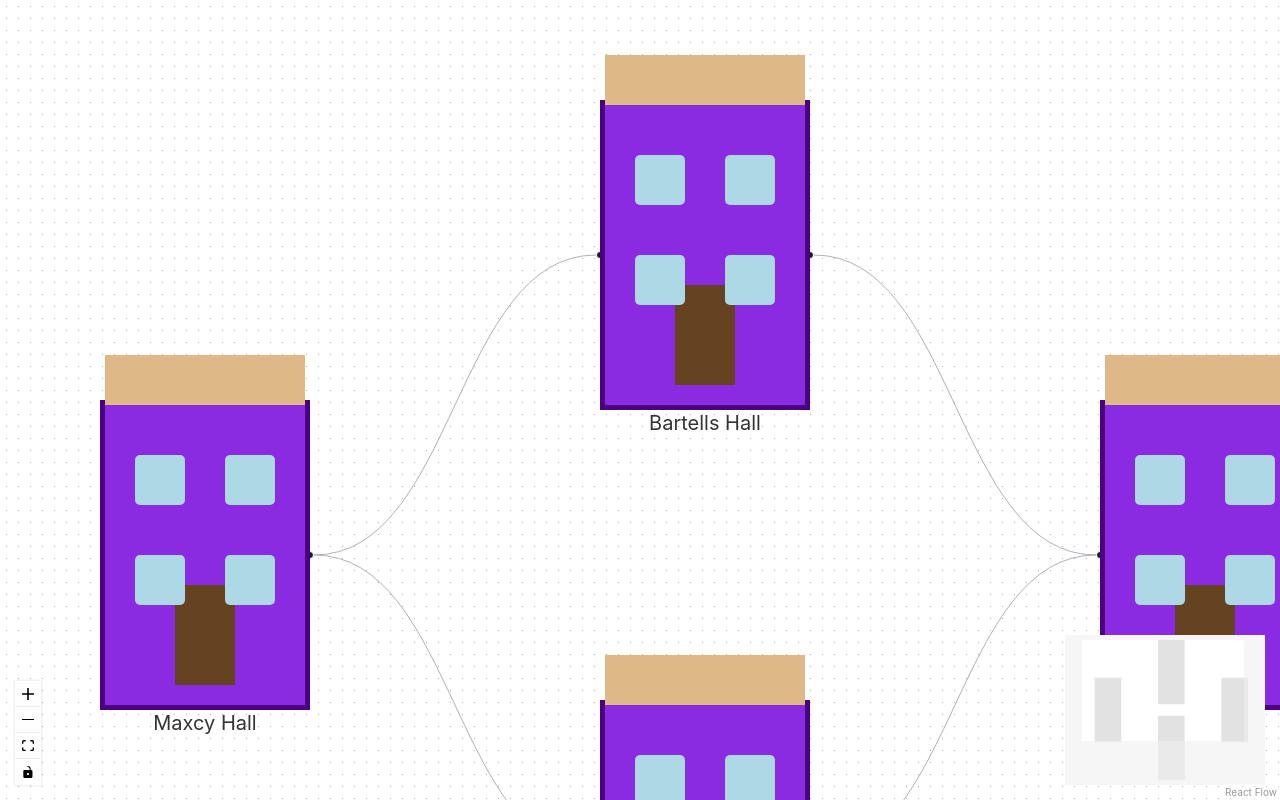
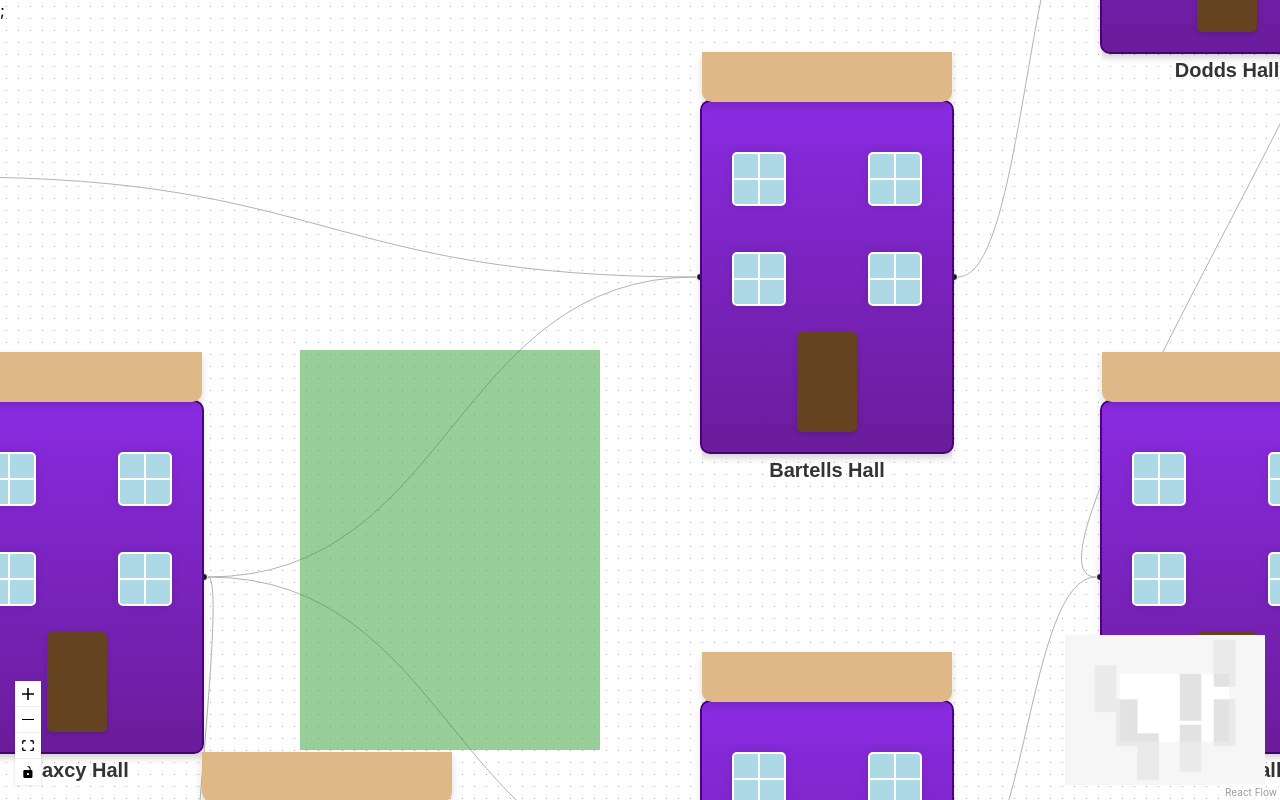
Before and after one commit to IslaMurtazaev/zombie-infection-game, a React (Create React App) app: page / in a window 1280 px wide. Built offline with nearby package versions, Linux system fonts and the light colour scheme.

Commit message:
Buildings added and positioned roughly closely to the map

```diff
--- a/src/App.js
+++ b/src/App.js
@@ -1,4 +1,4 @@
-import React, {useCallback, useMemo} from 'react';
+import React, { useCallback, useMemo } from "react";
 import {
   ReactFlow,
   MiniMap,
@@ -8,105 +8,185 @@ import {
   useEdgesState,
   addEdge,
   Position,
-} from '@xyflow/react';
+} from "@xyflow/react";
 
-import '@xyflow/react/dist/style.css';
+import "@xyflow/react/dist/style.css";
 import Building from "./components/Building";
+import Ground from "./components/Ground";
 
 const BUCKMAN_HALL = {
-    id: 'buckman',
-    position: {x: 600, y: 600},
-    type: 'building',
+  id: "buckman",
+  position: { x: 700, y: 600 },
+  type: "building",
   data: {
-        label: 'Buckman Hall',
+    label: "Buckman Hall",
     isInfected: false,
     handles: [
       {
-                type: 'target',
+        type: "target",
         position: Position.Left,
-                id: "buckman-left"
+        id: "buckman-left",
       },
       {
-                type: 'source',
+        type: "source",
         position: Position.Right,
-                id: "buckman-right"
+        id: "buckman-right",
       },
-        ]
-    }
-}
-
-
+    ],
+  },
+};
 
 const BARTELLS_HALL = {
-    id: 'bartells',
-    position: {x: 600, y: 0},
-    type: 'building',
+  id: "bartells",
+  position: { x: 700, y: 0 },
+  type: "building",
   data: {
-        label: 'Bartells Hall',
+    label: "Bartells Hall",
     isInfected: false,
     handles: [
       {
-                type: 'target',
+        type: "target",
         position: Position.Left,
-                id: "bartells-left"
+        id: "bartells-left",
       },
       {
-                type: 'source',
+        type: "source",
         position: Position.Right,
-                id: "bartells-right"
+        id: "bartells-right",
       },
-        ]
-    }
-}
+    ],
+  },
+};
 
 const MAXCY_HALL = {
-    id: 'maxcy',
-    position: {x: 100, y: 300},
-    type: 'building',
+  id: "maxcy",
+  position: { x: -50, y: 300 },
+  type: "building",
   data: {
-        label: 'Maxcy Hall',
+    label: "Maxcy Hall",
     isInfected: false,
     handles: [
       {
-                type: 'source',
+        type: "source",
         position: Position.Right,
-                id: "maxcy-right"
+        id: "maxcy-right",
       },
-        ]
-    }
-}
+    ],
+  },
+};
 
 const KAPLAN_HALL = {
-    id: 'kaplan',
-    position: {x: 1100, y: 300},
-    type: 'building',
+  id: "kaplan",
+  position: { x: 1100, y: 300 },
+  type: "building",
   data: {
-        label: 'Kaplan Hall',
+    label: "Kaplan Hall",
     isInfected: false,
     handles: [
       {
-                type: 'target',
+        type: "target",
         position: Position.Left,
-                id: "kaplan-left"
+        id: "kaplan-left",
       },
-        ]
-    }
-}
+    ],
+  },
+};
 
+const DODDS_HALL = {
+  id: "dodds",
+  position: { x: 1100, y: -400 },
+  type: "building",
+  data: {
+    label: "Dodds Hall",
+    isInfected: false,
+    handles: [
+      {
+        type: "target",
+        position: Position.Left,
+        id: "dodds-left",
+      },
+      {
+        type: "source",
+        position: Position.Right,
+        id: "dodds-right",
+      },
+    ],
+  },
+};
+const REC_CENTER = {
+  id: "reccenter",
+  position: { x: -300, y: -100 },
+  type: "building",
+  data: {
+    label: "Recreational Center",
+    isInfected: false,
+    handles: [
+      {
+        type: "target",
+        position: Position.Left,
+        id: "reccenter-left",
+      },
+      {
+        type: "source",
+        position: Position.Right,
+        id: "reccenter-right",
+      },
+    ],
+  },
+};
+
+const LIBRARY = {
+  id: "library",
+  position: { x: 200, y: 700 },
+  type: "building",
+  data: {
+    label: "Library",
+    isInfected: false,
+    handles: [
+      {
+        type: "target",
+        position: Position.Left,
+        id: "library-left",
+      },
+      {
+        type: "source",
+        position: Position.Right,
+        id: "library-right",
+      },
+    ],
+  },
+};
+
+const GREEN_GROUND = {
+  id: "green-ground",
+  position: { x: 0, y: 0 }, // Adjust to position the ground
+  type: "ground",
+  data: {
+    label: "Quad", // No label or optional "Green Ground"
+  },
+};
 
 const initialNodes = [
+  REC_CENTER,
   BUCKMAN_HALL,
   BARTELLS_HALL,
   MAXCY_HALL,
-    KAPLAN_HALL
+  DODDS_HALL,
+  KAPLAN_HALL,
+  LIBRARY,
+  GREEN_GROUND,
 ];
 const initialEdges = [
-    {id: 'maxcy-bartells', source: 'maxcy', target: 'bartells'},
-    {id: 'maxcy-buckman', source: 'maxcy', target: 'buckman'},
-    {id: 'buckman-kaplan', source: 'buckman', target: 'kaplan'},
-    {id: 'bartells-kaplan', source: 'bartells', target: 'kaplan'}
+  { id: "reccenter-bartells", source: "reccenter", target: "bartells" },
+  { id: "reccenter-maxcy", source: "reccenter", target: "maxcy" },
+  { id: "maxcy-bartells", source: "maxcy", target: "bartells" },
+  { id: "maxcy-buckman", source: "maxcy", target: "buckman" },
+  { id: "maxcy-library", source: "maxcy", target: "library" },
+  { id: "library-buckman", source: "library", target: "buckman" },
+  { id: "buckman-kaplan", source: "buckman", target: "kaplan" },
+  { id: "bartells-dodds", source: "bartells", target: "dodds" },
+  { id: "dodds-kaplan", source: "dodds", target: "kaplan" },
 ];
-
 
 export default function App() {
   const [nodes, setNodes, onNodesChange] = useNodesState(initialNodes);
@@ -114,13 +194,13 @@ export default function App() {
 
   const onConnect = useCallback(
     (params) => setEdges((eds) => addEdge(params, eds)),
-        [setEdges],
+    [setEdges]
   );
 
-    const nodeTypes = useMemo(() => ({ building: Building }), []);
+  const nodeTypes = useMemo(() => ({ building: Building, ground: Ground }), []);
 
   return (
-        <div style={{ width: '100vw', height: '100vh' }}>
+    <div style={{ position: "relative", width: "100vw", height: "100vh" }}>
       <ReactFlow
         nodeTypes={nodeTypes}
         nodes={nodes}
--- a/src/components/Building.css
+++ b/src/components/Building.css
@@ -1,40 +1,55 @@
-/* The building */
+/* The building base style */
 .building {
-    width: 200px;
-    height: 300px;
-    background-color: #8a2be2;
-    border: 5px solid #4b0082;
+  width: 250px;
+  height: 350px;
+  background-color: #8a2be2; /* Default building color */
+  border: 2px solid #4b0082; /* Slight border for depth */
+  border-radius: 10px; /* Slight rounded corners for a smoother look */
   position: relative;
-    margin: 100px auto; /* Center the building on the page */
+  margin: 100px auto;
+  box-shadow: 0px 4px 10px rgba(0, 0, 0, 0.1); /* Light shadow for depth */
+  background: linear-gradient(
+    180deg,
+    #8a2be2 0%,
+    #6a1c9a 100%
+  ); /* Gradient for depth */
+  z-index: 2;
 }
 
 /* Roof of the building */
 .roof {
   width: 100%;
   height: 50px;
-    background-color: #deb887;
+  background-color: #deb887; /* Roof color */
   position: absolute;
   top: -50px;
   left: 0;
+  border-bottom-left-radius: 10px; /* Rounded corners */
+  border-bottom-right-radius: 10px;
+  box-shadow: 0 4px 8px rgba(0, 0, 0, 0.15); /* Light shadow for depth */
 }
 
 /* Door */
 .door {
   width: 60px;
   height: 100px;
-    background-color: #654321;
+  background-color: #654321; /* Brown door color */
   position: absolute;
   bottom: 20px;
-    left: 70px;
+  left: 95px;
+  border-radius: 5px; /* Rounded corners for the door */
+  box-shadow: 0 2px 5px rgba(0, 0, 0, 0.15); /* Shadow for realism */
 }
 
-/* Windows */
+/* Window */
 .window {
   width: 50px;
   height: 50px;
-    background-color: #add8e6;
+  background-color: #add8e6; /* Light blue for window */
   position: absolute;
-    border-radius: 5px;
+  border-radius: 5px; /* Rounded corners for a smoother look */
+  border: 2px solid #ffffff; /* Window frame */
+  box-shadow: 0 0 8px rgba(0, 0, 0, 0.1); /* Slight shadow around the window */
 }
 
 .window1 {
@@ -57,7 +72,30 @@
   right: 30px;
 }
 
-/* Label for the university */
+/* Window details like panes */
+.window::before {
+  content: "";
+  position: absolute;
+  top: 50%;
+  left: 50%;
+  width: 2px;
+  height: 100%;
+  background-color: #ffffff;
+  transform: translate(-50%, -50%);
+}
+
+.window::after {
+  content: "";
+  position: absolute;
+  top: 50%;
+  left: 50%;
+  height: 2px;
+  width: 100%;
+  background-color: #ffffff;
+  transform: translate(-50%, -50%);
+}
+
+/* Label for the building */
 .label {
   position: absolute;
   bottom: -30px;
@@ -65,4 +103,46 @@
   text-align: center;
   font-size: 20px;
   color: #333;
+  font-family: Arial, sans-serif;
+  font-weight: bold;
 }
+
+/* Add some ground effect to make the building feel grounded */
+.building::after {
+  content: "";
+  position: absolute;
+  bottom: -10px;
+  left: 0;
+  width: 100%;
+  height: 10px;
+  background: linear-gradient(180deg, rgba(0, 0, 0, 0.1) 0%, transparent 100%);
+}
+
+/* Infected building styles */
+.building.infected {
+  border: 2px solid red;
+  background-color: rgba(
+    255,
+    0,
+    0,
+    0.5
+  ); /* Darker red tint for a more intense infected effect */
+  box-shadow: 0 0 30px rgba(255, 0, 0, 0.6); /* Stronger, larger glow around the building */
+  animation: infectedGlow 1.5s infinite alternate; /* Glow effect */
+  transform: scale(
+    1.05
+  ); /* Slightly scale up the building for added intensity */
+}
+
+/* Enhanced glowing animation */
+@keyframes infectedGlow {
+  0% {
+    box-shadow: 0 0 30px rgba(255, 0, 0, 0.6); /* Initial stronger glow */
+  }
+  50% {
+    box-shadow: 0 0 50px rgba(255, 0, 0, 0.9); /* Larger glow halfway */
+  }
+  100% {
+    box-shadow: 0 0 80px rgba(255, 0, 0, 1); /* Maximum glow at the end */
+  }
+}
--- a/src/components/Building.js
+++ b/src/components/Building.js
@@ -1,16 +1,16 @@
-import { Handle } from '@xyflow/react';
-import "./Building.css"
+import { Handle } from "@xyflow/react";
+import "./Building.css";
 
-
-function Building({data}) {
-    const handles = data.handles || []
+function Building({ data }) {
+  const handles = data.handles || [];
+  const isInfected = data.isInfected; // Check if the building is infected
 
   return (
     <>
-            {handles.map(({type, position, id}) => (
-                <Handle type={type} position={position} id={id} />
+      {handles.map(({ type, position, id }) => (
+        <Handle key={id} type={type} position={position} id={id} />
       ))}
-            <div className="building">
+      <div className={`building ${isInfected ? "infected" : ""}`}>
         <div className="roof"></div>
         <div className="door"></div>
         <div className="window window1"></div>
@@ -23,5 +23,4 @@ function Building({data}) {
   );
 }
 
-
-export default Building
+export default Building;
--- /dev/null
+++ b/src/components/Ground.css
@@ -0,0 +1,9 @@
+.ground {
+  width: 300px; /* Make the ground cover the entire width of the screen */
+  height: 400px; /* Set the height of the ground */
+  background-color: rgb(50, 158, 50, 0.5); /* Green color for the ground */
+  position: fixed; /* Absolute positioning to place it at the bottom */
+  left: 300px; /* Position the ground 300px from the left */
+  top: 350px; /* Position the ground 350px from the top */
+  /* Ensure it's behind all other elements (buildings, edges, etc.) */
+}
--- /dev/null
+++ b/src/components/Ground.js
@@ -0,0 +1,12 @@
+import React from "react";
+import "./Ground.css"; // Import the CSS file
+
+const Ground = () => {
+  return (
+    <>
+      <div className="ground" />;
+    </>
+  );
+};
+
+export default Ground;
```
Lines whose indentation alone changed are shown as unchanged.
